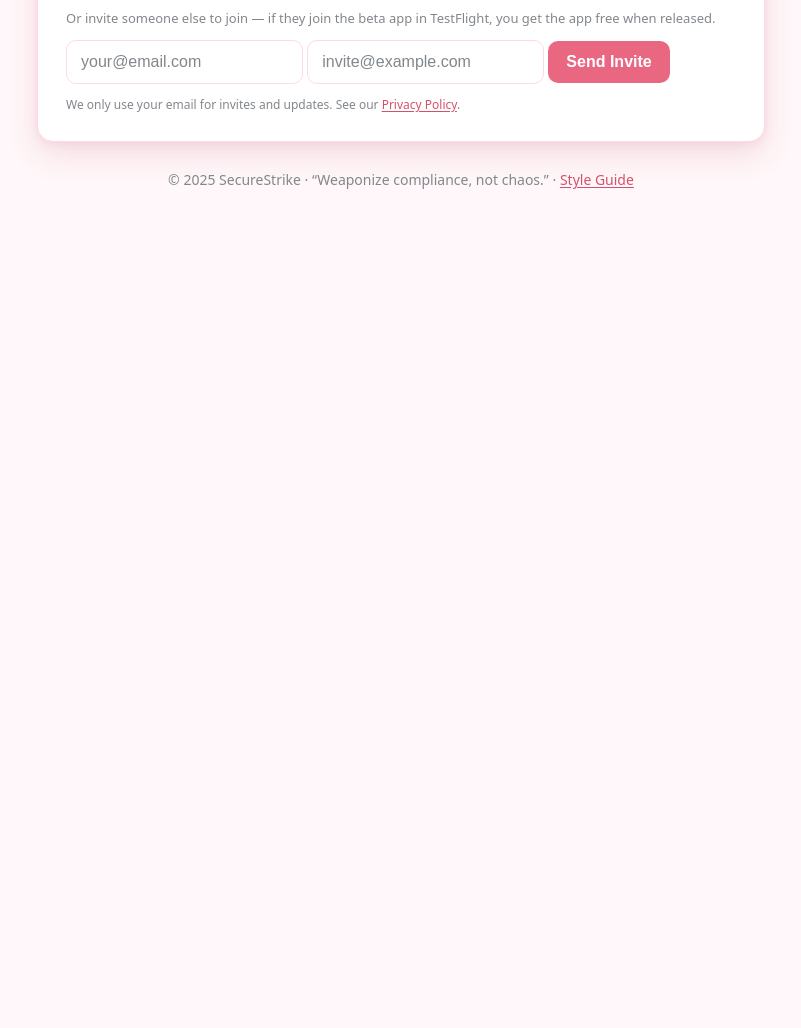
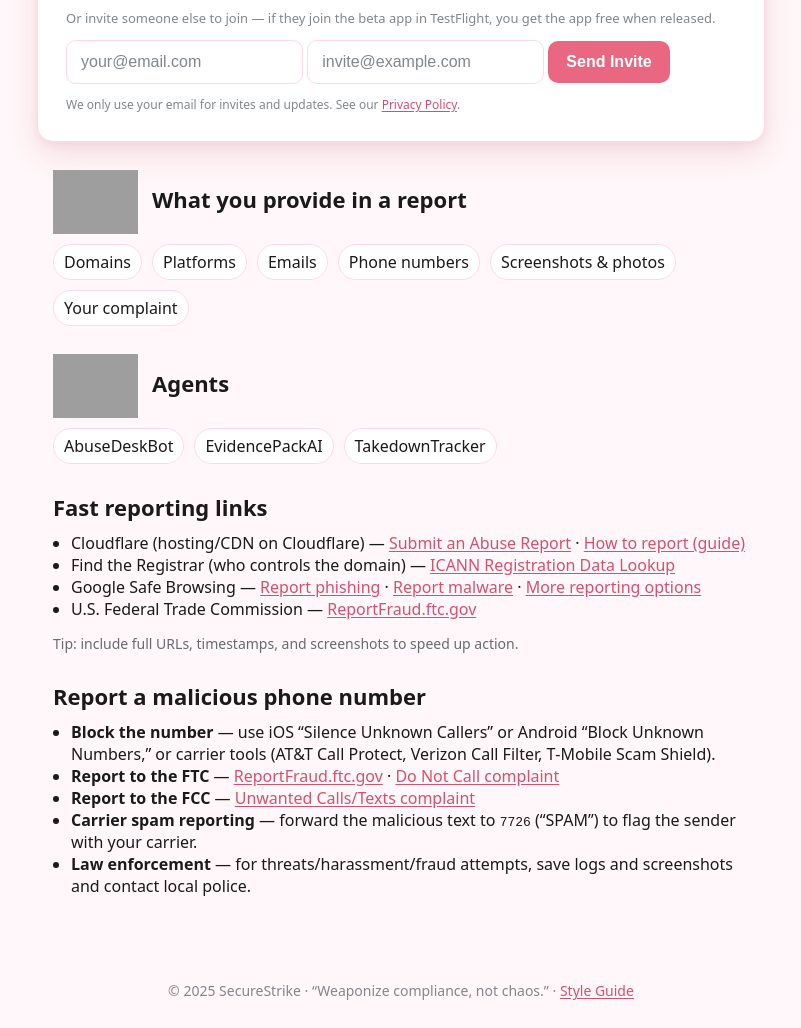
Before and after one commit to Aviation-Resources/SecureStrike, a plain HTML site: page index.html in a window 1280 px wide. Shown: the part 507-1535 px from the top of the page, without its empty margins (239-1040 px from the left). Before the commit the page ends 800 px from the top, so only its background shows below. Drawn offline with Linux system fonts and the light colour scheme; grey boxes are pictures that could not be loaded.

Commit message:
Needs better clip art

```diff
--- a/index.html
+++ b/index.html
@@ -168,6 +168,74 @@
           rel="noopener">Privacy Policy</a>.</div>
     </section>
 
+
+<section class="section">
+      <h2>
+        <img src="agent.png" alt="AI Agents" height="64" style="vertical-align:middle; margin-right:8px;">
+        What you provide in a report
+      </h2>
+      <div style="display: flex; flex-wrap: wrap; gap: 10px; margin-top: 10px;">
+      <span class="pill">Domains</span>
+      <span class="pill">Platforms</span>
+      <span class="pill">Emails</span>
+      <span class="pill">Phone numbers</span>
+      <span class="pill">Screenshots &amp; photos</span>
+      <span class="pill">Your complaint</span>
+      </div>
+    </section>
+    <section class="section">
+      <h2>
+      <img src="agent.png" alt="AI Agents" height="64" style="vertical-align:middle; margin-right:8px;">
+      Agents
+      </h2>
+      <div style="display: flex; flex-wrap: wrap; gap: 10px; margin-top: 10px;">
+      <span class="pill">AbuseDeskBot</span>
+      <span class="pill">EvidencePackAI</span>
+      <span class="pill">TakedownTracker</span>
+      </div>
+    </section>
+
+    <section class="section report-links" id="fast-links" aria-labelledby="report-header">
+      <h2 id="report-header">Fast reporting links</h2>
+      <ul class="list-tight">
+        <li>
+          <strong>Cloudflare (hosting/CDN on Cloudflare)</strong> —
+          <a href="https://abuse.cloudflare.com/" target="_blank" rel="noopener noreferrer">Submit an Abuse Report</a>
+          <span> · </span>
+          <a href="https://www.cloudflare.com/trust-hub/reporting-abuse/" target="_blank" rel="noopener noreferrer">How to report (guide)</a>
+        </li>
+        <li>
+          <strong>Find the Registrar (who controls the domain)</strong> —
+          <a href="https://lookup.icann.org/" target="_blank" rel="noopener noreferrer">ICANN Registration Data Lookup</a>
+        </li>
+        <li>
+          <strong>Google Safe Browsing</strong> —
+          <a href="https://safebrowsing.google.com/safebrowsing/report_phish/" target="_blank" rel="noopener noreferrer">Report phishing</a>
+          <span> · </span>
+          <a href="https://www.google.com/safebrowsing/report_badware/" target="_blank" rel="noopener noreferrer">Report malware</a>
+          <span> · </span>
+          <a href="https://developers.google.com/search/help/report-quality-issues" target="_blank" rel="noopener noreferrer">More reporting options</a>
+        </li>
+        <li>
+          <strong>U.S. Federal Trade Commission</strong> —
+          <a href="https://reportfraud.ftc.gov/" target="_blank" rel="noopener noreferrer">ReportFraud.ftc.gov</a>
+        </li>
+      </ul>
+      <p class="muted">Tip: include full URLs, timestamps, and screenshots to speed up action.</p>
+    </section>
+
+    <section class="section report-phone" id="phone-reporting" aria-labelledby="phone-header">
+      <h2 id="phone-header">Report a malicious phone number</h2>
+      <ul class="list-tight">
+        <li><strong>Block the number</strong> — use iOS “Silence Unknown Callers” or Android “Block Unknown Numbers,” or carrier tools (AT&amp;T Call Protect, Verizon Call Filter, T‑Mobile Scam Shield).</li>
+        <li><strong>Report to the FTC</strong> — <a href="https://reportfraud.ftc.gov/" target="_blank" rel="noopener noreferrer">ReportFraud.ftc.gov</a> <span> · </span> <a href="https://www.donotcall.gov/" target="_blank" rel="noopener noreferrer">Do Not Call complaint</a></li>
+        <li><strong>Report to the FCC</strong> — <a href="https://consumercomplaints.fcc.gov/hc/en-us/requests/new?ticket_form_id=39744" target="_blank" rel="noopener noreferrer">Unwanted Calls/Texts complaint</a></li>
+        <li><strong>Carrier spam reporting</strong> — forward the malicious text to <code>7726</code> (“SPAM”) to flag the sender with your carrier.</li>
+        <li><strong>Law enforcement</strong> — for threats/harassment/fraud attempts, save logs and screenshots and contact local police.</li>
+      </ul>
+    </section>
+  </main>
+
   <footer>
     &copy; <span id="year"></span> SecureStrike · “Weaponize compliance, not chaos.” ·
     <a href="style-guide.html">Style Guide</a>
```
